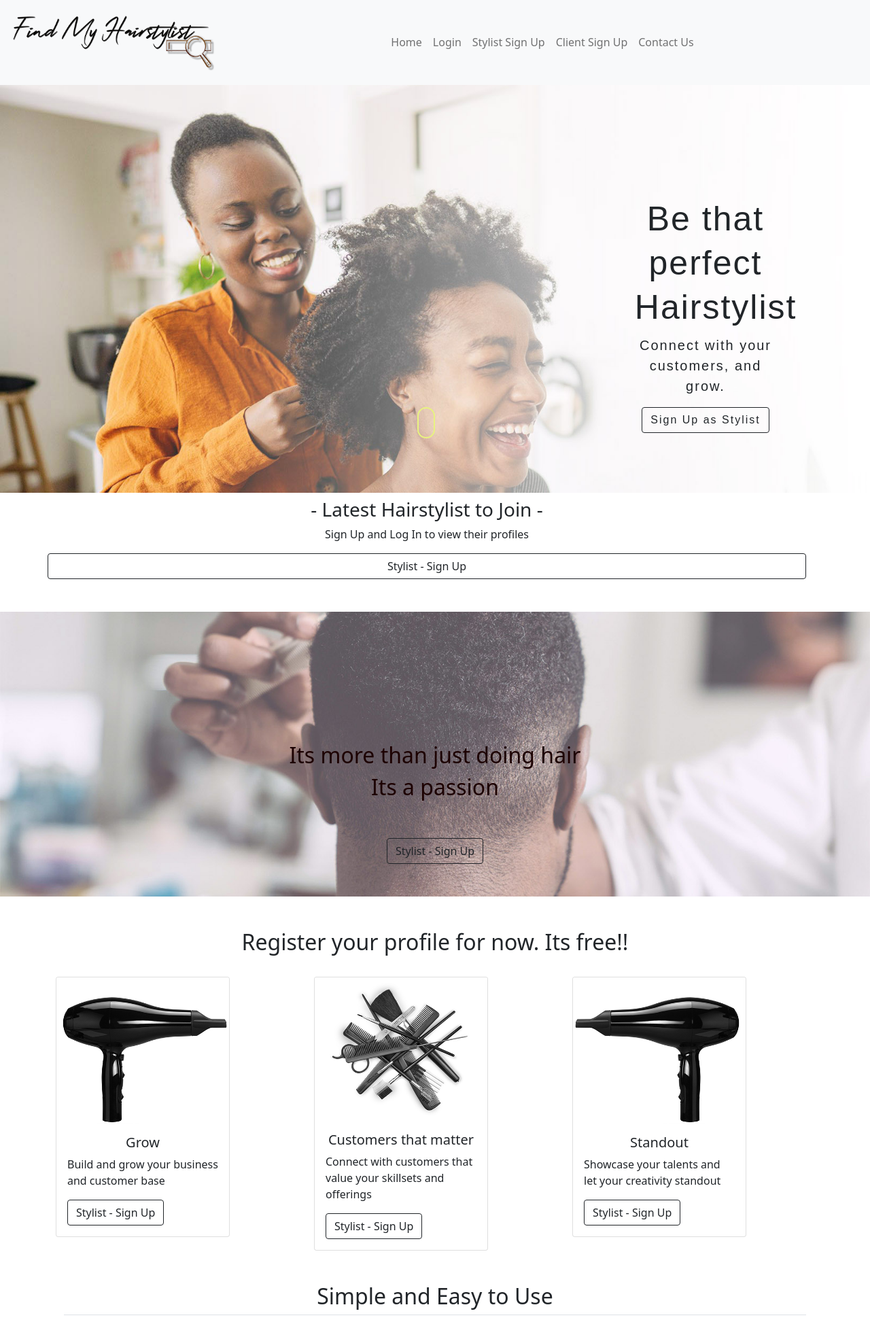
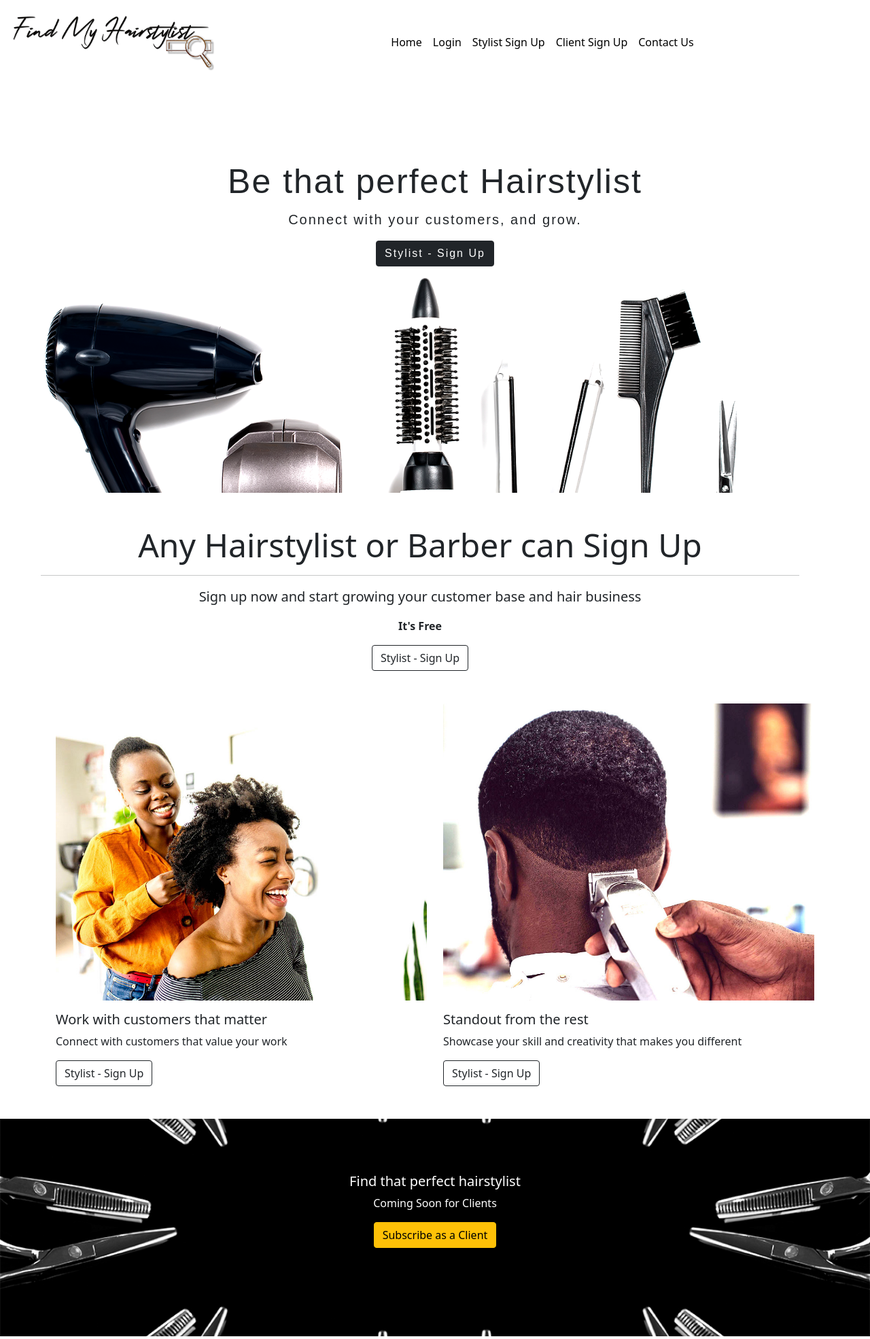
Before and after one commit to mdinga/findmyhairstylist, a Django app: template templates/index.html in a window 1280 px wide. Shown: the top 1970 px of the page at 68% size. Run offline with Django 3.2, Linux system fonts and the light colour scheme; the template is opened without the code that fills it, so the values that code supplies are empty; some libraries are stand-ins or nearby versions; some web fonts are replaced.

Commit message:
Front Page Redone

```diff
--- a/static/css/style.css
+++ b/static/css/style.css
@@ -46,61 +46,12 @@ a{font-size: 0.85em;}
   line-height: 3;
 }
 
-.hero::before{
-
-}
-
-.stylist_home_div1{
-  position:relative;
-  max-width: 320px;
-  padding: 5%;
-  border-radius: 10px;
-  float: right;
-}
-
-.stylist_home_div1::before{
-  content:'';
-  postion:absolute;
-  top:0px;
-  right:0px;
-  left:0px;
-  bottom:0px;
-  background-color: white;
-  opacity:0.5;
-}
 
 
-.mouse {
-  clear:right;
-  display: block;
-  margin: 0 auto;
-  width: 26px;
-  height: 46px;
-  border-radius: 13px;
-  border: 2px solid #e8f380;
-  position: absolute;
-  bottom: 80px;
-  position: absolute;
-  left: 50%;
-  margin-left: -26px;
-}
-.mouse span {
-  display: block;
-  margin: 6px auto;
-  width: 2px;
-  height: 2px;
-  border-radius: 4px;
-  background: #e8f380;
-  border: 1px solid transparent;
-  -webkit-animation-duration: 1s;
-  animation-duration: 1s;
-  -webkit-animation-fill-mode: both;
-  animation-fill-mode: both;
-  -webkit-animation-iteration-count: infinite;
-  animation-iteration-count: infinite;
-  -webkit-animation-name: scroll;
-  animation-name: scroll;
-}
+
+
+
+
 
 @-webkit-keyframes scroll {
   0% {
@@ -140,7 +91,7 @@ a{font-size: 0.85em;}
 
 .div_3_text{
   padding-top:15%;
-  color:#1c0000;
+  color:#090000;
 }
 
 .site-footer
--- a/templates/base.html
+++ b/templates/base.html
@@ -25,7 +25,7 @@
 <body>
 
 
-  <nav class="navbar navbar-expand-lg navbar-light bg-light p-3">
+  <nav class="navbar navbar-expand-lg bg-inverse p-3">
     <a class="navbar-brand" href="{% url 'home'%}"><img src="{% static 'images/FindMyHairstylist_logo.png'%}" style="max-width: 300px"></img></a>
 
       <div class="collapse navbar-collapse" id="navbarNav">
--- a/templates/index.html
+++ b/templates/index.html
@@ -4,25 +4,51 @@
 
 {% block content %}
 
-<div class="hero" style="background: url('static/images/stylist_hero_background2.jpg') no-repeat center center scroll;
-                            background-size: contain; -webkit-background-size: cover; -moz-background-size: cover; -o-background-size: contain;">
-
+<div class="hero" style="background: url('static/images/div1_bg.png') no-repeat center center scroll;
+                            background-size: cover; -webkit-background-size: cover; -moz-background-size: cover; -o-background-size: contain;">
   <div class="container">
-
-      <div class="stylist_home_div1">
         <h1 class="display-4" style="postion:relative;">Be that perfect Hairstylist</h1>
           <p class="lead">Connect with your customers, and grow.</p>
-        <a href="{% url 'accounts:stylist_signup' %}" class="btn btn-outline-dark">Sign Up as Stylist</a>
+        <a href="{% url 'accounts:stylist_signup' %}" class="btn btn-dark">Stylist - Sign Up</a>
+  </div>
+</div>
+
+<div class="container text-center m-5">
+  <h3 class="display-5">Any Hairstylist or Barber can Sign Up</h3>
+  <hr>
+  <p class = "lead">Sign up now and start growing your customer base and hair business</p>
+  <p><strong>It's Free</strong></p>
+  <a href="{% url 'accounts:stylist_signup' %}" class="btn btn-outline-dark">Stylist - Sign Up</a>
+</div>
+
+
+<div class="container h-100">
+  <div class="row mb-5">
+    <div class="col-sm-6">
+      <img src="{% static 'images/div_bg1.jpg'%}" class="card-img-top" alt="...">
+      <div class="mt-3">
+        <h5>Work with customers that matter</h5>
+        <p>Connect with customers that value your work</p>
+        <a href="{% url 'accounts:stylist_signup' %}" class="btn btn-outline-dark">Stylist - Sign Up</a>
       </div>
+    </div>
+    <div class="col-sm-6">
+      <img src="{% static 'images/div_bg2.jpg'%}" class="card-img-top" alt="...">
+      <div class="mt-3">
+        <h5>Standout from the rest</h5>
+        <p>Showcase your skill and creativity that makes you different</p>
+        <a href="{% url 'accounts:stylist_signup' %}" class="btn btn-outline-dark">Stylist - Sign Up</a>
+      </div>
+    </div>
+  </div>
+</div>
 
-  <div class="mouse">
-      <span></span>
-  </div>
-  </div>
-    </div>
 
-<div class="container">
-    <div class="row" style="margin-top:-40px;">
+
+<!-- <div class="container">
+    <div class="row mt-5 mb-5 text-center">
+        <h3>- Latest Hairstylists to Sign Up - </h3>
+
       {% for stylist in stylists %}
       <div class="col-md-4">
         <div class="card" style="width: 16rem;">
@@ -50,31 +76,14 @@
         </div>
       </div>
       {% endfor%}
+      <h5>Sign Up to view profiles</h5>
+      <a href="{% url 'accounts:stylist_signup' %}" class="btn btn-outline-dark">Stylist - Sign Up</a>
+    </div>
+</div> -->
 
-      <div class="row mt-5 mb-5 text-center">
-        <h3>- Latest Hairstylist to Join - </h3>
-        <p>Sign Up and Log In to view their profiles</p>
-        <a href="{% url 'accounts:stylist_signup' %}" class="btn btn-outline-dark btn-block">Stylist - Sign Up</a>
-      </div>
-
-    </div>
-</div><!-- <div class="container"> -->
-
-<div class="div_3 text-center" style="background: url('static/images/hair_cut2.jpg') no-repeat center center fixed;
-                          background-size: cover; -webkit-background-size: cover; -moz-background-size: cover; -o-background-size: cover;">
-
-  <div class="div_3_text text-center">
-    <h2>Its more than just doing hair</h2>
-    <h2>Its a passion</h2>
-    <a href="{% url 'accounts:stylist_signup' %}" class="btn btn-outline-dark m-5 ">Stylist - Sign Up</a>
-  </div>
-</div>
-
-
-
-<div class="container mt-5">
+<!-- <div class="container mt-5">
   <div class="row text-center m-4">
-    <h2>Register your profile for now. Its free!!</h2>
+    <h2>Register your profile now. Its free!!</h2>
   </div>
   <div class="row">
     <div class="col-md-4">
@@ -108,16 +117,26 @@
       </div>
     </div>
   </div>
+</div> -->
+
+<div class="div_5" style="background: url('static/images/scissor.jpg') no-repeat center center scroll;
+                        background-size: cover; -webkit-background-size: cover; -moz-background-size: cover; -o-background-size: cover; height:20em;">
+  <div class="text-center" style="color:white; padding-top:5em;">
+    <h5>Find that perfect hairstylist</h5>
+    <p>Coming Soon for Clients</p>
+    <a href="#" class="btn btn-warning pulse-button">Subscribe as a Client</a>
+
+  </div>
 </div>
 
 <div class="container px-4 py-5" id="icon-grid">
-   <h2 class="pb-2 border-bottom text-center">Simple and Easy to Use</h2>
+   <h2 class="pb-2 border-bottom text-center">Signing up is quick and easy</h2>
 
    <div class="row row-cols-1 row-cols-sm-2 row-cols-md-3 row-cols-lg-4 g-4 py-5">
      <div class="col d-flex align-items-start">
        <div class="bi text-muted flex-shrink-0 me-3" width="1.75em" height="1.75em"><i class="fas fa-user-edit"></i></div>
        <div>
-         <h4 class="fw-bold mb-0">1. Register</h4><hr>
+         <h4 class="fw-bold mb-0">1. Sign Up</h4><hr>
          <p>Register your profile as a hairstylist <strong>for free</strong>. Enter you contact details for customers to get in contact with you</p>
        </div>
      </div>
```
Also changed, not shown: static/images/default_stylist.png (added), static/images/div1_bg.png (added), static/images/div_bg1.jpg (added), static/images/div_bg2.jpg (added), static/images/scissor.jpg.
